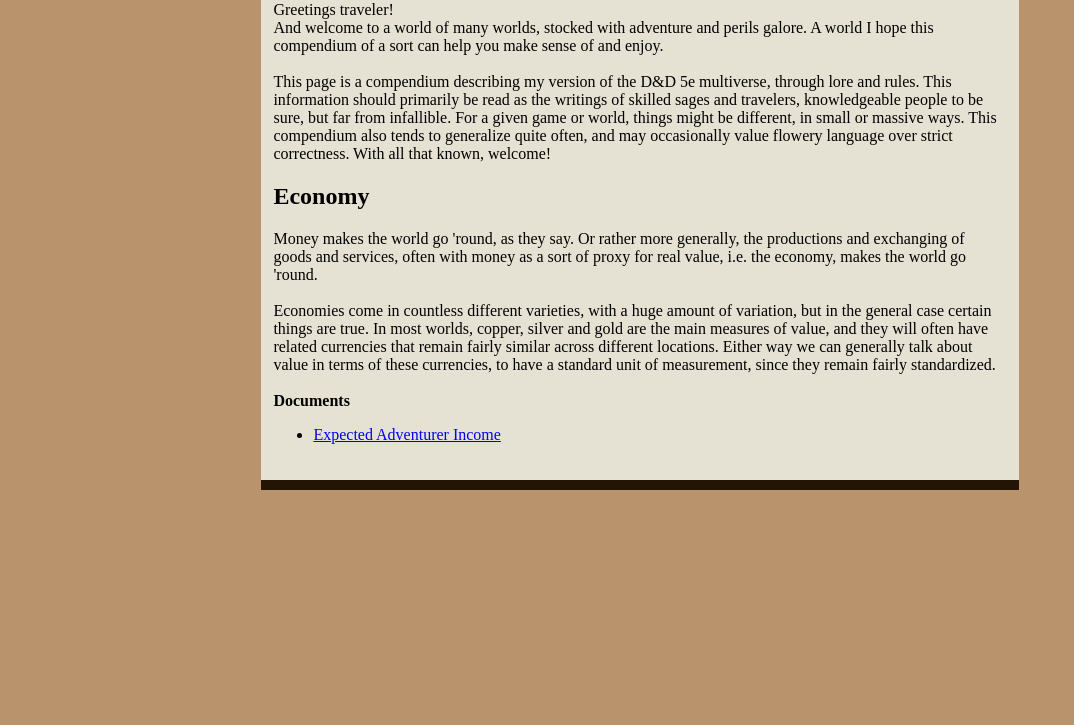
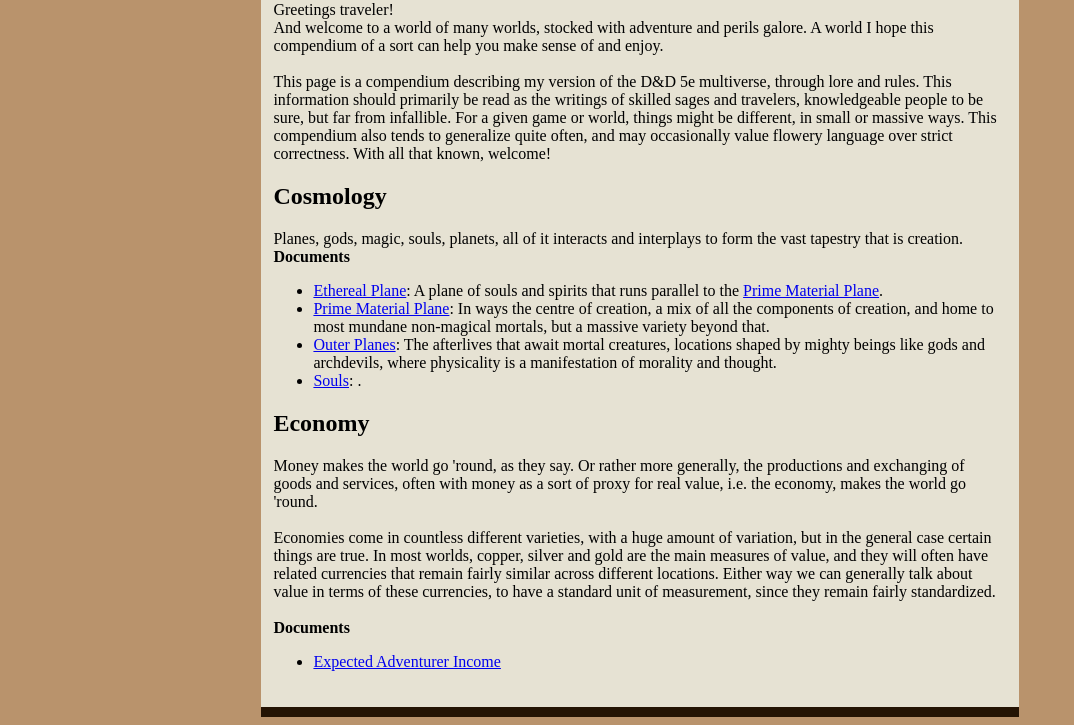
Before and after one commit to IsacLjungberg/AsterDnD, a plain HTML site: page index.html in a window 1280 px wide. Shown: the part 97-822 px from the top of the page, without its empty margins (0-1074 px from the left). Before the commit the page ends 800 px from the top, so only its background shows below. Drawn offline with Linux system fonts and the light colour scheme.

Commit message:
Update index.html

```diff
--- a/index.html
+++ b/index.html
@@ -18,6 +18,17 @@ And welcome to a world of many worlds, stocked with adventure and perils galore.
 <br><br>
 This page is a compendium describing my version of the D&D 5e multiverse, through lore and rules. This information should primarily be read as the writings of skilled sages and travelers, knowledgeable people to be sure, but far from infallible. For a given game or world, things might be different, in small or massive ways. This compendium also tends to generalize quite often, and may occasionally value flowery language over strict correctness. With all that known, welcome!
 
+<h2>Cosmology</h2>
+Planes, gods, magic, souls, planets, all of it interacts and interplays to form the vast tapestry that is creation.
+
+<b>Documents</b>
+<ul>
+    <li><a href="etherealPlane.html">Ethereal Plane</a>: A plane of souls and spirits that runs parallel to the <a href="primeMaterial.html">Prime Material Plane</a>.</li>
+    <li><a href="primeMaterial.html">Prime Material Plane</a>: In ways the centre of creation, a mix of all the components of creation, and home to most mundane non-magical mortals, but a massive variety beyond that.</li>
+    <li><a href="outerPlanes.html">Outer Planes</a>: The afterlives that await mortal creatures, locations shaped by mighty beings like gods and archdevils, where physicality is a manifestation of morality and thought.</li>
+    <li><a href="souls.html">Souls</a>: .</li>
+</ul>
+
 <h2>Economy</h2>
 Money makes the world go 'round, as they say. Or rather more generally, the productions and exchanging of goods and services, often with money as a sort of proxy for real value, i.e. the economy, makes the world go 'round.
 <br><br>
```
